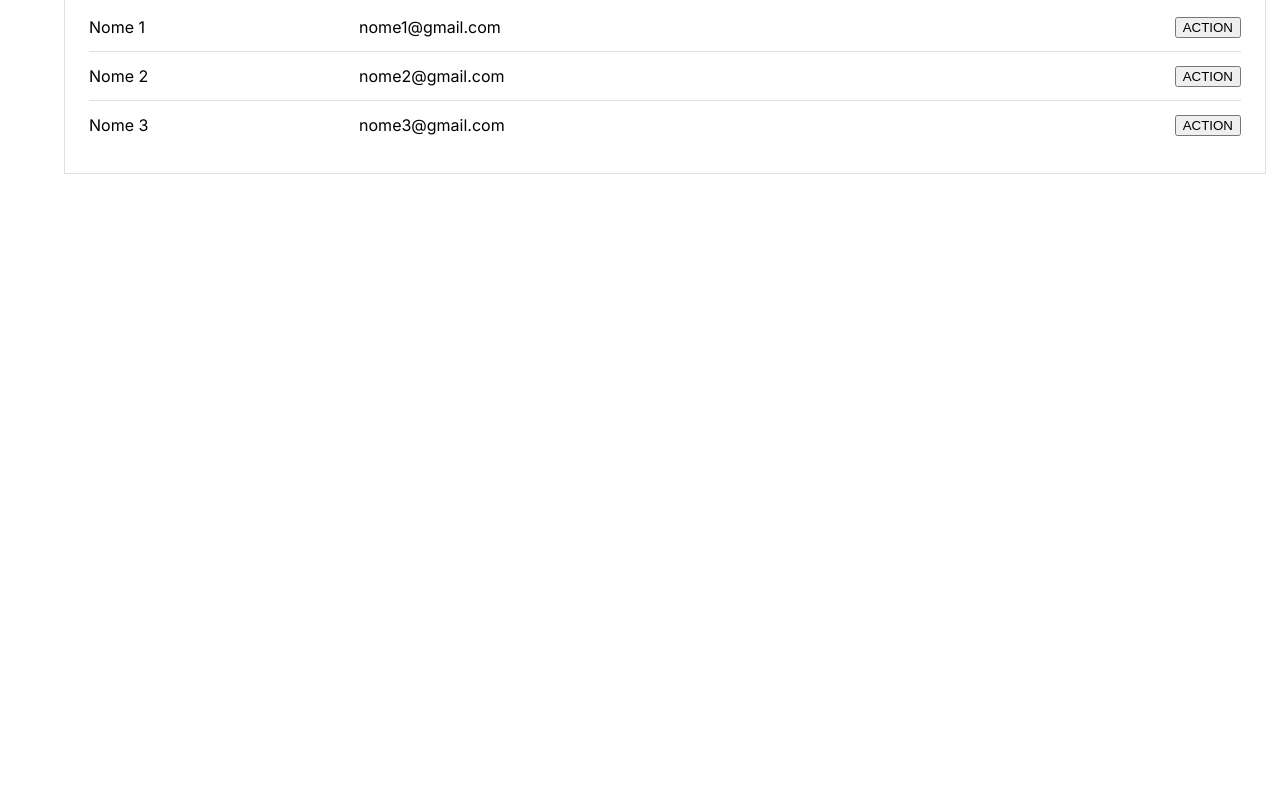
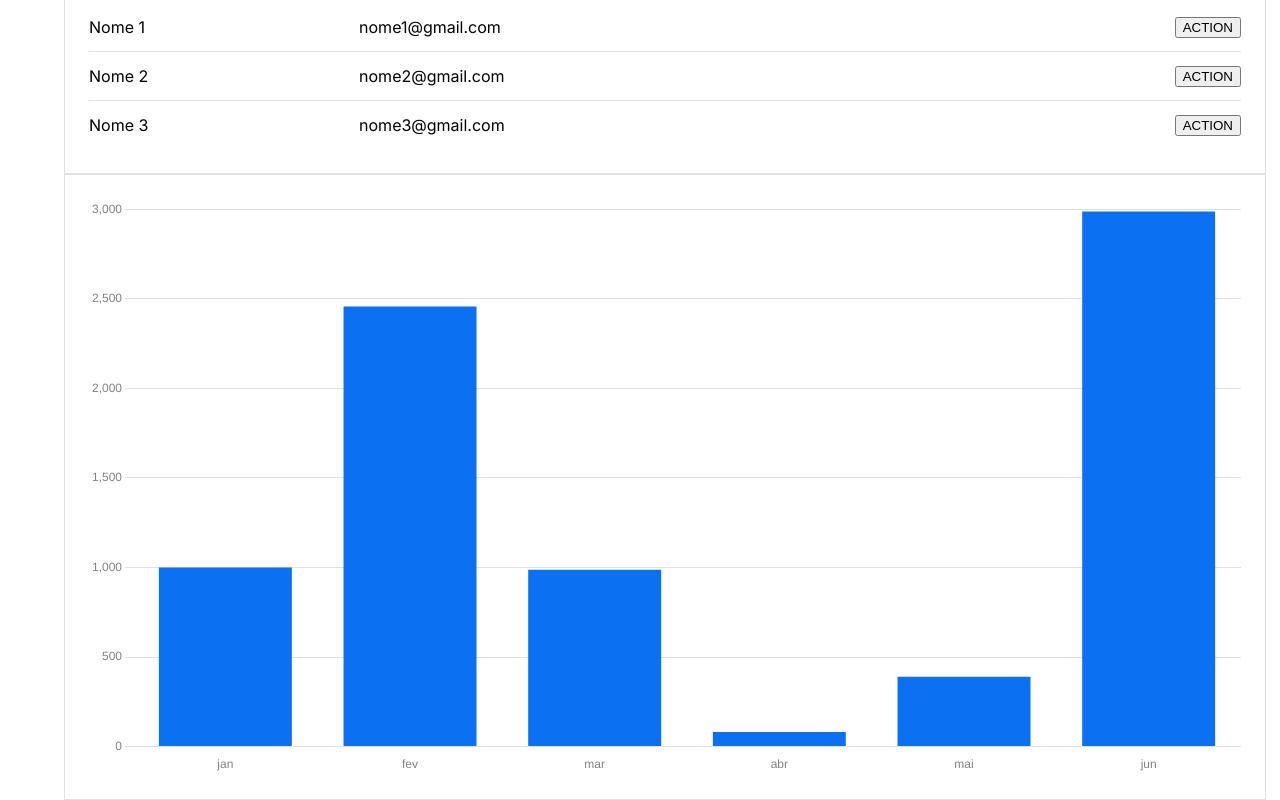
Before and after one commit to rodrigomouratavares/tavares-dashboard-financeirofacil, a React (Vite) app: page /home in a window 1280 px wide. Shown: the part 438-1238 px from the top of the page. Before the commit the page ends 800 px from the top, so only its background shows below. Built offline with nearby package versions, Linux system fonts and the light colour scheme.

Commit message:
feat/chart-component

```diff
--- a/package.json
+++ b/package.json
@@ -23,11 +23,11 @@
     "@types/js-cookie": "^3.0.6",
     "@types/styled-components": "^5.1.34",
     "axios": "^1.7.2",
-    "chart.js": "^4.4.3",
+    "chart.js": "^4.5.0",
     "js-cookie": "^3.0.5",
     "jwt-decode": "^4.0.0",
     "react": "^18.2.0",
-    "react-chartjs-2": "^5.2.0",
+    "react-chartjs-2": "^5.3.0",
     "react-dom": "^18.2.0",
     "react-redux": "^9.1.2",
     "react-router-dom": "^6.23.1",
--- /dev/null
+++ b/src/components/CustomChart.tsx
@@ -0,0 +1,81 @@
+import { useTheme } from 'styled-components'
+import {
+  Chart as ChartJS,
+  CategoryScale,
+  LinearScale,
+  BarElement,
+  PointElement,
+  LineElement,
+  Title,
+  Tooltip,
+  Legend,
+} from 'chart.js'
+import { Line } from 'react-chartjs-2'
+import { Bar } from 'react-chartjs-2'
+import { CustomchartProps } from '@/types'
+
+ChartJS.register(
+  CategoryScale,
+  LinearScale,
+  BarElement,
+  PointElement,
+  LineElement,
+  Title,
+  Tooltip,
+  Legend
+)
+
+function CustomChart(props: CustomchartProps) {
+  const { data, labels, type } = props
+  const theme = useTheme()
+  const options = {
+    responsive: true,
+    scaleShowVerticalLines: false,
+    scales: {
+      x: {
+        border: {
+          display: false,
+        },
+        grid: {
+          display: false,
+        },
+        ticks: {
+          color: theme.typographies.subtitle,
+        },
+      },
+      y: {
+        border: {
+          display: false,
+        },
+        grid: {
+          color: theme.appDefaultStroke,
+        },
+        ticks: {
+          color: theme.typographies.subtitle,
+        },
+      },
+    },
+    plugins: {
+      legend: {
+        display: false,
+      },
+    },
+  }
+  const chartData = {
+    labels,
+    datasets: [
+      {
+        data: data,
+        borderColor: 'rgb(12, 112, 242)',
+        backgroundColor: 'rgba(12, 112, 242, 1)',
+      },
+    ],
+  }
+  return type === 'bar' ? (
+    <Bar options={options} data={chartData} />
+  ) : (
+    <Line options={options} data={chartData} />
+  )
+}
+
+export default CustomChart
--- a/src/components/index.ts
+++ b/src/components/index.ts
@@ -1,4 +1,5 @@
 export { default as AvatarList } from './AvatarList'
+export { default as CustomChart } from './CustomChart'
 export { default as CustomTable } from './CustomTable'
 export { default as FormComponent } from './FormComponent' //procurar entender por que dessa forma
 export { default as Header } from './Header'
--- a/src/pages/Home.tsx
+++ b/src/pages/Home.tsx
@@ -1,4 +1,10 @@
-import { AvatarList, CardComponent, CustomTable, Header } from '@/components'
+import {
+  AvatarList,
+  CardComponent,
+  CustomChart,
+  CustomTable,
+  Header,
+} from '@/components'
 import { Container } from '@mui/material'
 import { currencyConverter } from '@/utils'
 function Home() {
@@ -55,6 +61,13 @@
             rows={mockTableData.rows}
           />
         </CardComponent>
+        <CardComponent>
+          <CustomChart
+            labels={['jan', 'fev', 'mar', 'abr', 'mai', 'jun']}
+            data={[1000.12, 2456.56, 987, 82, 390.2, 2987.02]}
+            type="bar"
+          />
+        </CardComponent>
       </Container>
     </>
   )
--- a/src/types/index.ts
+++ b/src/types/index.ts
@@ -1,4 +1,5 @@
 export * from './avatarsList'
+export * from './customChart'
 export * from './customTable'
 export * from './theme'
 export * from './typographies'
```
Also changed, not shown: src/types/customChart.d.ts (added), 1 other file (tests, documents, lock files or other folders).
